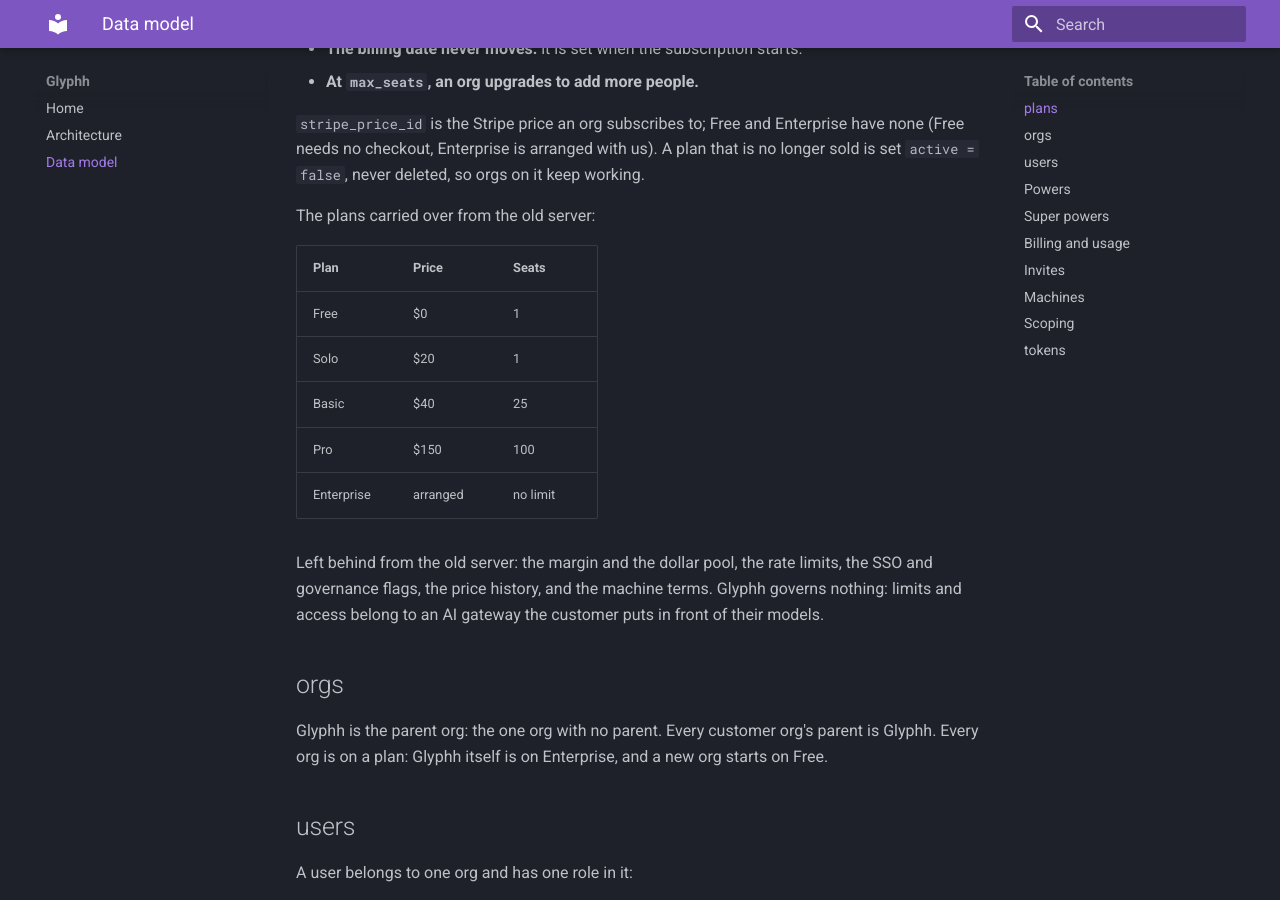
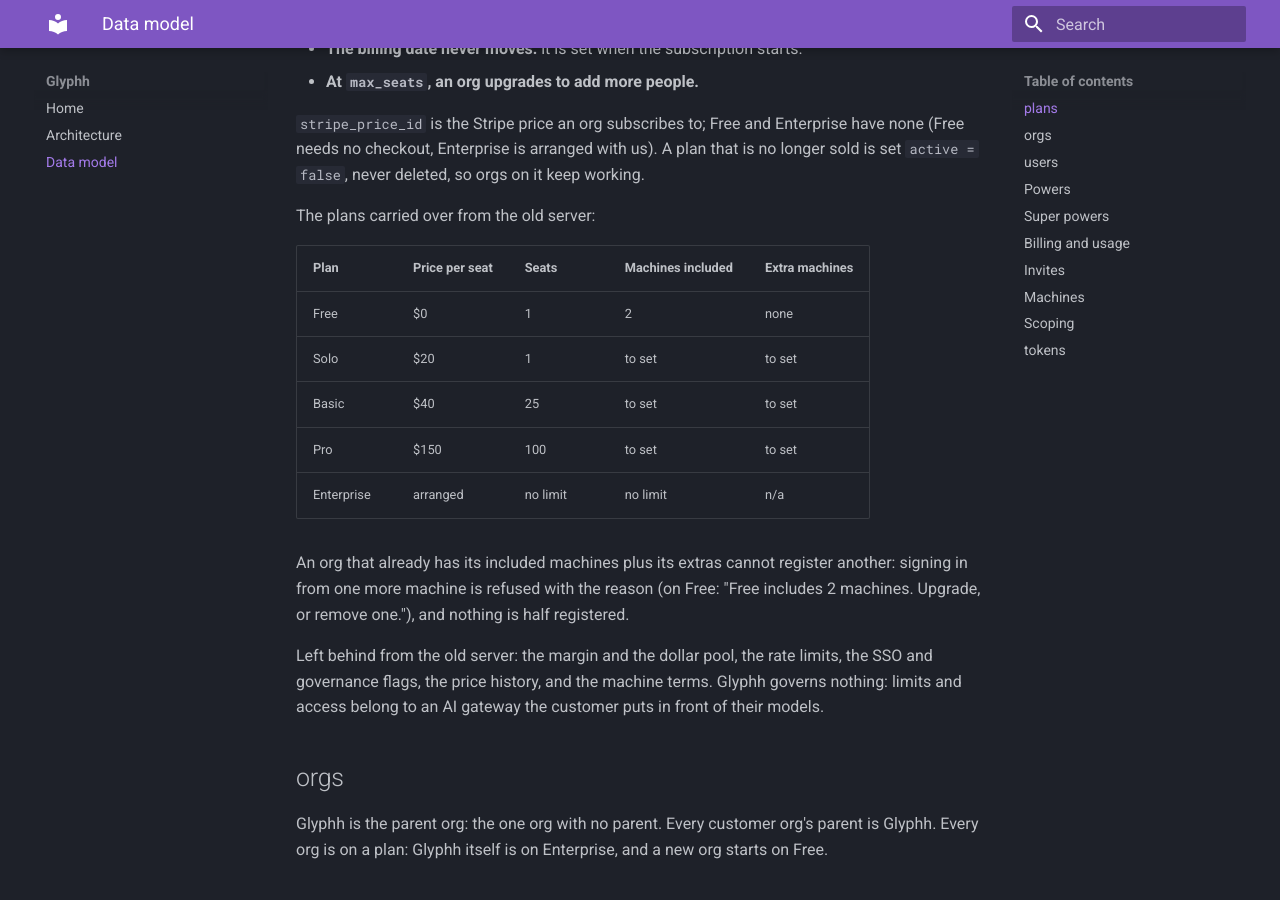
Before and after one commit to glyphh-ai/server, an MkDocs documentation site: the page built from docs/data-model.md, in a window 1280 px wide and 900 px high, scrolled down 892 px. Built offline with MkDocs 1.6.1 and Material for MkDocs 9.7.7, drawn with Linux system fonts in a browser that asks for light colours.

Commit message:
Data model: Free includes 2 machines and no extras; one more is refused
Co-Authored-By: Claude Opus 5.5 <noreply@anthropic.com>

```diff
--- a/docs/data-model.md
+++ b/docs/data-model.md
@@ -236,13 +236,15 @@ Seats are billed as the old server billed them (his rule, 2026-09-18):
 
 The plans carried over from the old server:
 
-| Plan | Price | Seats |
-|---|---|---|
-| Free | $0 | 1 |
-| Solo | $20 | 1 |
-| Basic | $40 | 25 |
-| Pro | $150 | 100 |
-| Enterprise | arranged | no limit |
+| Plan | Price per seat | Seats | Machines included | Extra machines |
+|---|---|---|---|---|
+| Free | $0 | 1 | 2 | none |
+| Solo | $20 | 1 | to set | to set |
+| Basic | $40 | 25 | to set | to set |
+| Pro | $150 | 100 | to set | to set |
+| Enterprise | arranged | no limit | no limit | n/a |
+
+An org that already has its included machines plus its extras cannot register another: signing in from one more machine is refused with the reason (on Free: "Free includes 2 machines. Upgrade, or remove one."), and nothing is half registered.
 
 Left behind from the old server: the margin and the dollar pool, the rate limits, the SSO and governance flags, the price history, and the machine terms. Glyphh governs nothing: limits and access belong to an AI gateway the customer puts in front of their models.
 
```
